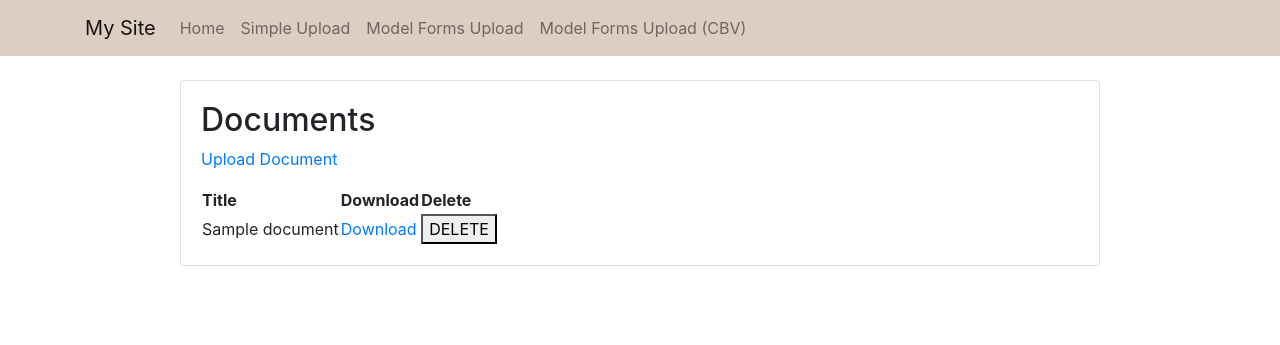
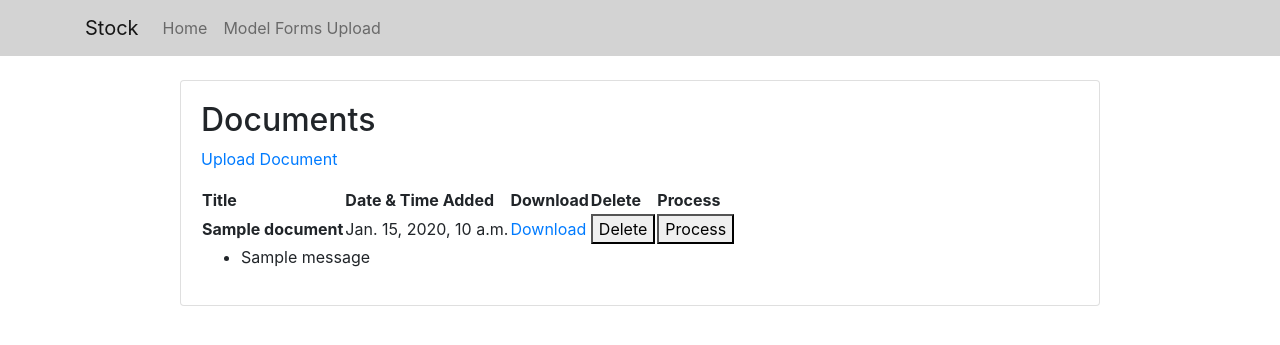
Before and after one commit to Sampiiiii/stockManagementNew, a Django app: page /documents/ in a window 1280 px wide. Shown: the top 345 px of the page. Run offline with Django 3.2, Linux system fonts and the light colour scheme; tables that the repository leaves empty hold one stand-in row (values such as "Sample post"); one stand-in notice (Sample message) is shown; some libraries are stand-ins or nearby versions.

Commit message:
Added Basic Excel Parsing, File Validation and DateStamps

```diff
--- a/src/projectRoot/databaseFunctions/models.py
+++ b/src/projectRoot/databaseFunctions/models.py
@@ -5,6 +5,7 @@ from django.db import models
 
 class document(models.Model):
     name = models.CharField(max_length=255)
+    date = models.DateTimeField(auto_now=False, auto_now_add=True)
     document = models.FileField(upload_to='documents')
 
     def __str__(self):
--- a/src/projectRoot/databaseFunctions/views.py
+++ b/src/projectRoot/databaseFunctions/views.py
@@ -1,22 +1,11 @@
 from django.conf import settings
-from django.core.files.storage import FileSystemStorage
 from django.http import HttpResponseRedirect
 from django.shortcuts import render
-from django.views.generic import ListView, CreateView
-from django.urls import reverse_lazy
 
 from .forms import documentForm
 from .models import document
 
-def upload(request):
-    context = {}
-    if request.method == 'POST':
-        uploaded_file = request.FILES['document']
-        fs = FileSystemStorage()
-        name = fs.save(uploaded_file.name, uploaded_file)
-        url = fs.url(name)
-        context['url'] = fs.url(name)
-    return render(request, 'upload.html',context)
+from .uploadhandler import parsespreadsheet
 
 def document_list(request):
     documents = document.objects.all()
@@ -28,7 +17,6 @@ def upload_document(request):
     if request.method == 'POST':
         form = documentForm(request.POST, request.FILES)
         if form.is_valid():
-            print("Form Saved")
             form.save()
             return HttpResponseRedirect('/documents')
     else:
@@ -43,15 +31,8 @@ def delete_document(request, pk):
         d.delete()
         return HttpResponseRedirect('/documents')
 
-
-# ccbv.co.uk
-class DocumentList(ListView):
-    model = document
-    template_name = 'class_documents.html'
-    context_object_name = "Documents"
-
-class DocumentUpload(CreateView):
-    model = document
-    fields = ('name', 'document')
-    success_url = reverse_lazy('DocumentList')
-    template_name = 'upload_document.html'
+def process_document(request, pk):
+    if request.method =='POST':
+        d = document.objects.get(pk=pk)
+        parsespreadsheet(request, d.document)
+        return HttpResponseRedirect('/documents')
--- a/src/projectRoot/project/settings.py
+++ b/src/projectRoot/project/settings.py
@@ -120,7 +120,10 @@ USE_TZ = True
 
 # Static files (CSS, JavaScript, Images)
 # https://docs.djangoproject.com/en/3.0/howto/static-files/
-STATIC_ROOT = os.path.join(BASE_DIR, 'static')
+
+STATICFILES_DIRS = (
+  os.path.join(BASE_DIR, 'static'),
+)
 
 STATIC_URL = '/static/'
 
--- a/src/projectRoot/project/urls.py
+++ b/src/projectRoot/project/urls.py
@@ -13,11 +13,7 @@ urlpatterns = [
     path('documents/', views.document_list, name='document_list'),
     path('documents/upload', views.upload_document, name='upload_document'),
     path('documents/<int:pk>/', views.delete_document, name='delete_document'),
-
-    path('class/documents/', views.DocumentList.as_view(), name='DocumentList'),
-    path('class/documents/upload', views.DocumentUpload.as_view(), name='UploadDocument'),
-
-    path('upload/', views.upload, name='upload')
+    path('documents/process/<int:pk>/', views.process_document, name='process_document'),
 ]
 
 if settings.DEBUG:
--- a/src/projectRoot/static/css/main.css
+++ b/src/projectRoot/static/css/main.css
@@ -1,3 +1,7 @@
 body {
-    background-color: #5c848e;
-  }
+    background-color: white;
+}
+
+.navbar {
+  background-color: lightgray;
+}
--- a/src/projectRoot/templates/base.html
+++ b/src/projectRoot/templates/base.html
@@ -3,14 +3,14 @@
 <head>
     <meta charset="utf-8">
     <meta name="viewport" content="width=device-width, initial-scale=1, shrink-to-fit=no">
-    <link rel="stylesheet" type="text/css" href="{% static 'css/main.css' %}">
     <link rel="stylesheet" href="https://stackpath.bootstrapcdn.com/bootstrap/4.1.3/css/bootstrap.min.css" integrity="sha384-MCw98/SFnGE8fJT3GXwEOngsV7Zt27NXFoaoApmYm81iuXoPkFOJwJ8ERdknLPMO" crossorigin="anonymous">
-    <title>{% block title %}My Site{% endblock %}</title>
+    <link rel="stylesheet" type="text/css" href="{% static '/css/main.css' %}">
+    <title>{% block title %}Stock Management{% endblock %}</title>
 </head>
 <body>
-  <nav class="navbar navbar-expand-lg navbar-light mb-4" style="background-color:#decdc3">
+  <nav class="navbar navbar-expand-lg navbar-light mb-4 ">
     <div class="container">
-      <a class="navbar-brand" href="{% url 'home' %}">My Site</a>
+      <a class="navbar-brand" href="{% url 'home' %}">Stock</a>
       <button class="navbar-toggler" type="button" data-toggle="collapse" data-target="#navbarSupportedContent" aria-controls="navbarSupportedContent" aria-expanded="false" aria-label="Toggle navigation">
         <span class="navbar-toggler-icon"></span>
       </button>
@@ -20,13 +20,7 @@
             <a class="nav-link" href="{% url 'home' %}">Home</a>
           </li>
           <li class="nav-item">
-            <a class="nav-link" href="{% url 'upload' %}">Simple Upload</a>
-          </li>
-          <li class="nav-item">
             <a class="nav-link" href="{% url 'document_list' %}">Model Forms Upload</a>
-          </li>
-          <li class="nav-item">
-            <a class="nav-link" href="{% url 'DocumentList' %}">Model Forms Upload (CBV)</a>
           </li>
         </ul>
       </div>
@@ -38,6 +32,7 @@
         <div class="card mb-4">
           <div class="card-body">
             {% block content %}
+
             {% endblock %}
           </div>
         </div>
--- a/src/projectRoot/templates/documents.html
+++ b/src/projectRoot/templates/documents.html
@@ -10,25 +10,41 @@
     <thead>
         <tr>
             <th>Title</th>
+            <th>Date & Time Added</th>
             <th>Download</th>
             <th>Delete</th>
+            <th>Process</th>
         </tr>
     </thead>
     <tbody>
-        {% for d in Documents%}
+        {% for d in Documents %}
         <tr>
-                <td>{{d.name}}</td>
+            <td><b>{{d.name}}</b></td>
+            <td>{{d.date}}</td>
             <td>
                 <a href="{{d.document.url}}" target="_blank">Download</a>
             </td>
             <td>
                 <form method="post" action="{% url 'delete_document' d.pk %}">
                     {% csrf_token %}
-                <button type="submit">DELETE</button>
+                    <button type="submit">Delete</button>
+                </form>
+            </td>
+            <td>
+                <form method="post" action="{% url 'process_document' d.pk %}">
+                    {% csrf_token %}
+                    <button type="submit">Process</button>
                 </form>
             </td>
         </tr>
         {% endfor %}
     </tbody>
 </table>
+{% if messages %}
+<ul class="messages">
+    {% for message in messages %}
+    <li{% if message.tags %} class="{{ message.tags }}" {% endif %}>{{ message }}</li>
+        {% endfor %}
+</ul>
+{% endif %}
 {% endblock content %}
--- a/src/projectRoot/templates/upload_document.html
+++ b/src/projectRoot/templates/upload_document.html
@@ -1,9 +1,10 @@
 {% extends "base.html" %}
+
 {% block content %}
     <h2>Upload Document</h2>
     <form method="post" enctype="multipart/form-data">
     {% csrf_token %}
-    {{form.as_p}}
+    {{form}}
     <button type"submit">Upload Document</button>
     </form>
 {% endblock content %}
--- a/src/requirements/base.txt
+++ b/src/requirements/base.txt
@@ -1,2 +1,3 @@
 django>=2.1.4
 psycopg2-binary>=2.7.6.1
+xlutils>=2.0.0
--- a/src/requirements/dev.txt
+++ b/src/requirements/dev.txt
@@ -1,2 +1,3 @@
 django>=2.1.4
 psycopg2-binary>=2.7.6.1
+xlutils>=2.0.0
--- a/src/requirements/prod.txt
+++ b/src/requirements/prod.txt
@@ -1,2 +1,3 @@
 django>=2.1.4
 psycopg2-binary>=2.7.6.1
+xlutils>=2.0.0
```
Also changed, not shown: src/projectRoot/databaseFunctions/uploadhandler.py (+16 -4 lines), src/projectRoot/templates/class_documents.html (deleted, +0 -8 lines), src/projectRoot/templates/upload.html (deleted, +0 -12 lines), src/projectRoot/databaseFunctions/migrations/0004_document_date.py (added). Lines whose indentation alone changed are shown as unchanged.
